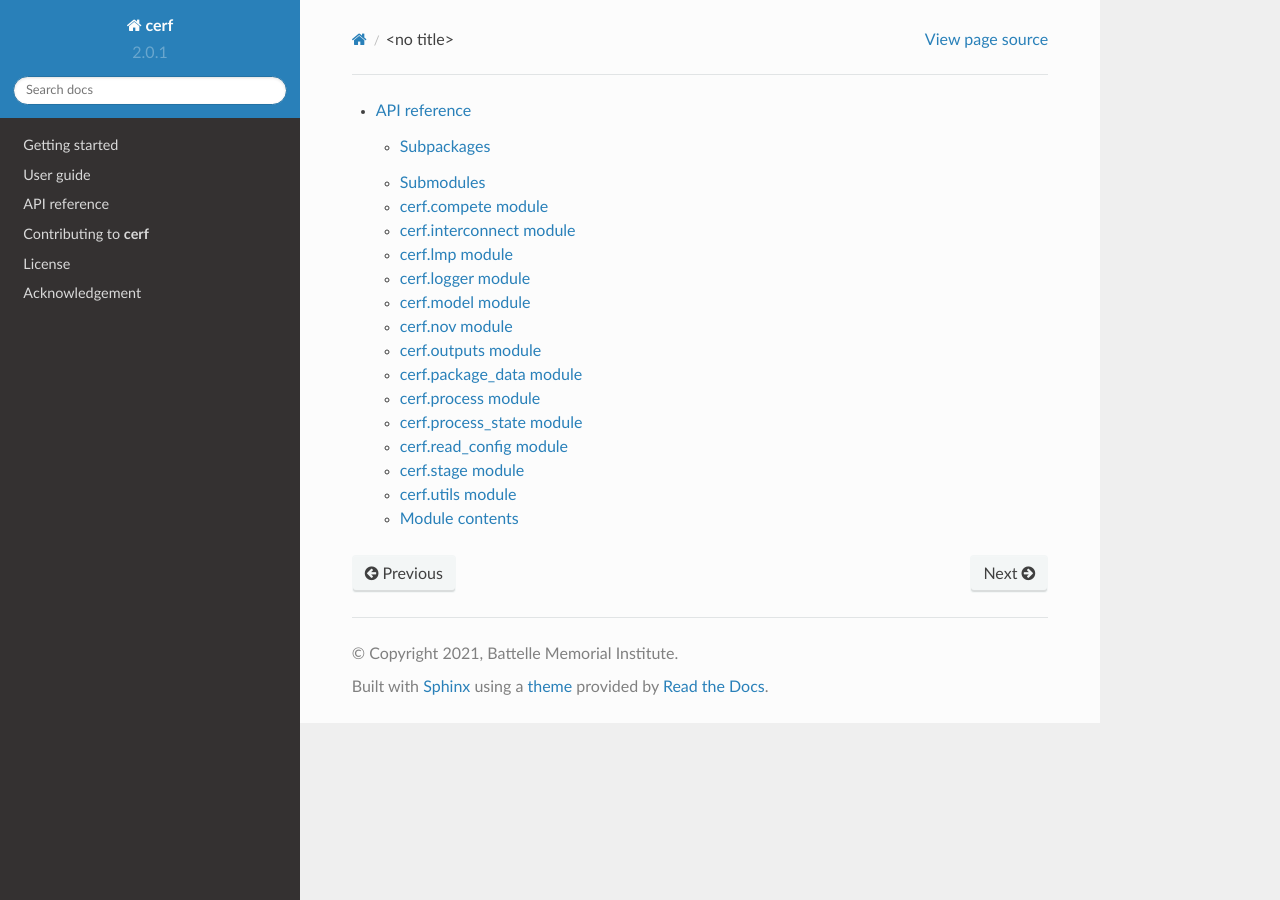
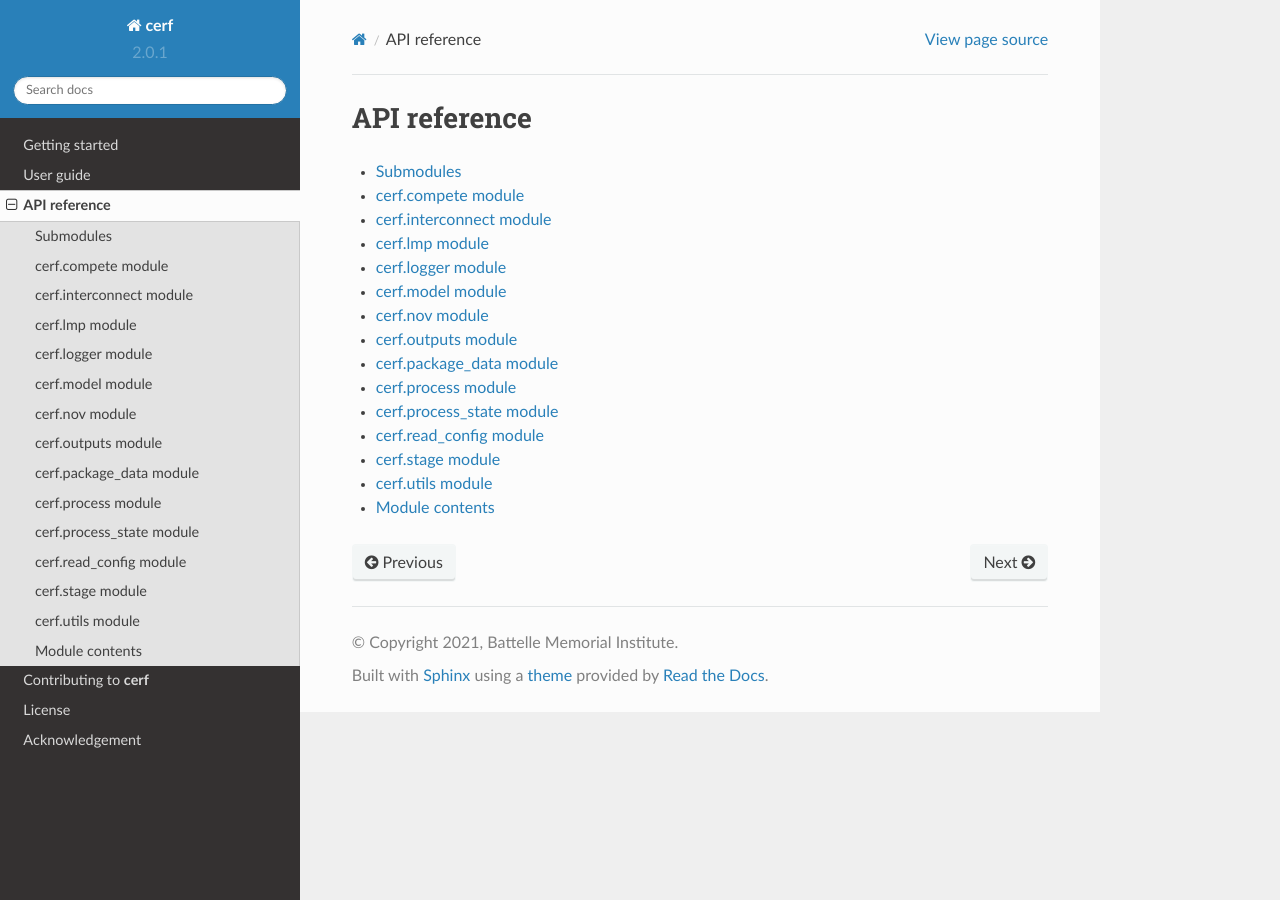
Before and after one commit to IMMM-SFA/cerf, a Sphinx documentation site: the page built from docs/source/modules.rst, in a window 1280 px wide. Built offline with Sphinx 7.4.7 and the Read the Docs theme 2.0.0, drawn with Linux system fonts in a browser that asks for light colours; formulas are drawn with MathJax 3; pages that are not in the unit, such as notebooks, are missing from menus.

Commit message:
fix path to api docs

```diff
--- a/docs/source/cerf.rst
+++ b/docs/source/cerf.rst
@@ -1,14 +1,3 @@
-API reference
-=============
-
-Subpackages
------------
-
-.. toctree::
-   :maxdepth: 4
-
-   cerf.tests
-
 Submodules
 ----------
 
--- a/docs/source/contributing.rst
+++ b/docs/source/contributing.rst
@@ -34,7 +34,7 @@ The following is the recommended workflow for contributing to **cerf**:
 
 3. Add your recommended changes and ensure all tests pass, then commit your changes:
 
-    Ensure your tests pass locally before pushing to your remote branch where CI will trigger tests.  To do this, ensure that `pytest` has been installed then navigate to the root of your cloned directory (e.g., <my-path>/cerf) and simply execute `pytest`in the terminal.
+    Ensure your tests pass locally before pushing to your remote branch where CI will trigger tests.  To do this, ensure that ``pytest`` has been installed then navigate to the root of your cloned directory (e.g., <my-path>/cerf) and simply execute ``pytest`` in the terminal.
 
   .. code-block:: bash
 
--- a/docs/source/modules.rst
+++ b/docs/source/modules.rst
@@ -1,3 +1,6 @@
+API reference
+=============
+
 .. toctree::
    :maxdepth: 4
 
```
